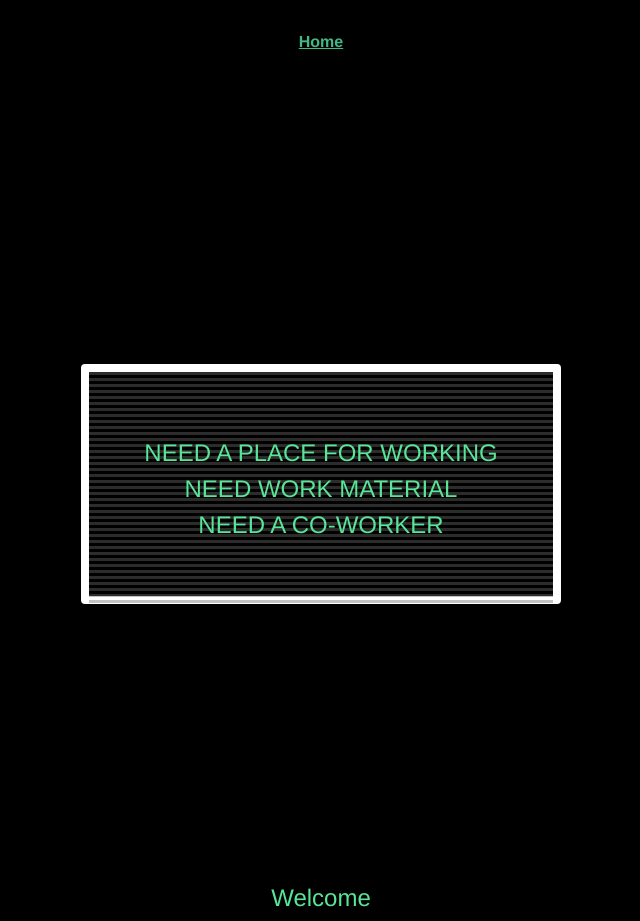
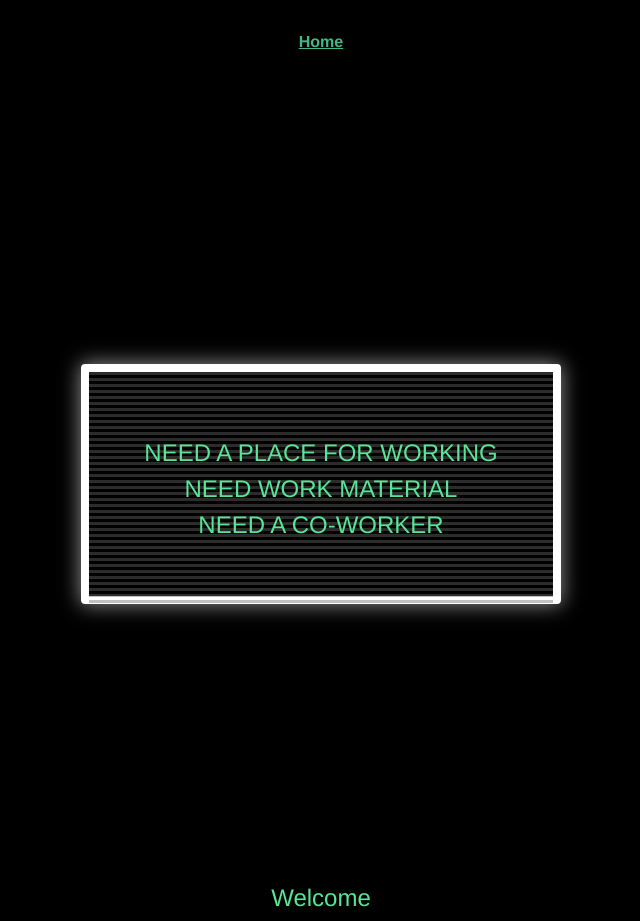
Before and after one commit to krissdel/where_to_work, a Vue app: page / in a window 1280 px wide. Shown: the whole page, without its empty margins (319-959 px from the left). Built offline with nearby package versions, Linux system fonts and the light colour scheme.

Commit message:
box xhadow

```diff
--- a/src/components/Welcome.vue
+++ b/src/components/Welcome.vue
@@ -95,6 +95,10 @@ export default {
   border-radius: 0.25rem;
   // --------------
   background: padding-box;
+
+  box-shadow: 0px 0px 20px 1px rgb(250 250 250 / 56%);
+  -webkit-box-shadow: 0px 0px 20px 1px rgb(250 250 250 / 56%);
+  -moz-box-shadow: 0px 0px 20px 1px rgba(250 250 250 /0.56);
 }
 .card-body {
   flex: 1 1 auto;
```
